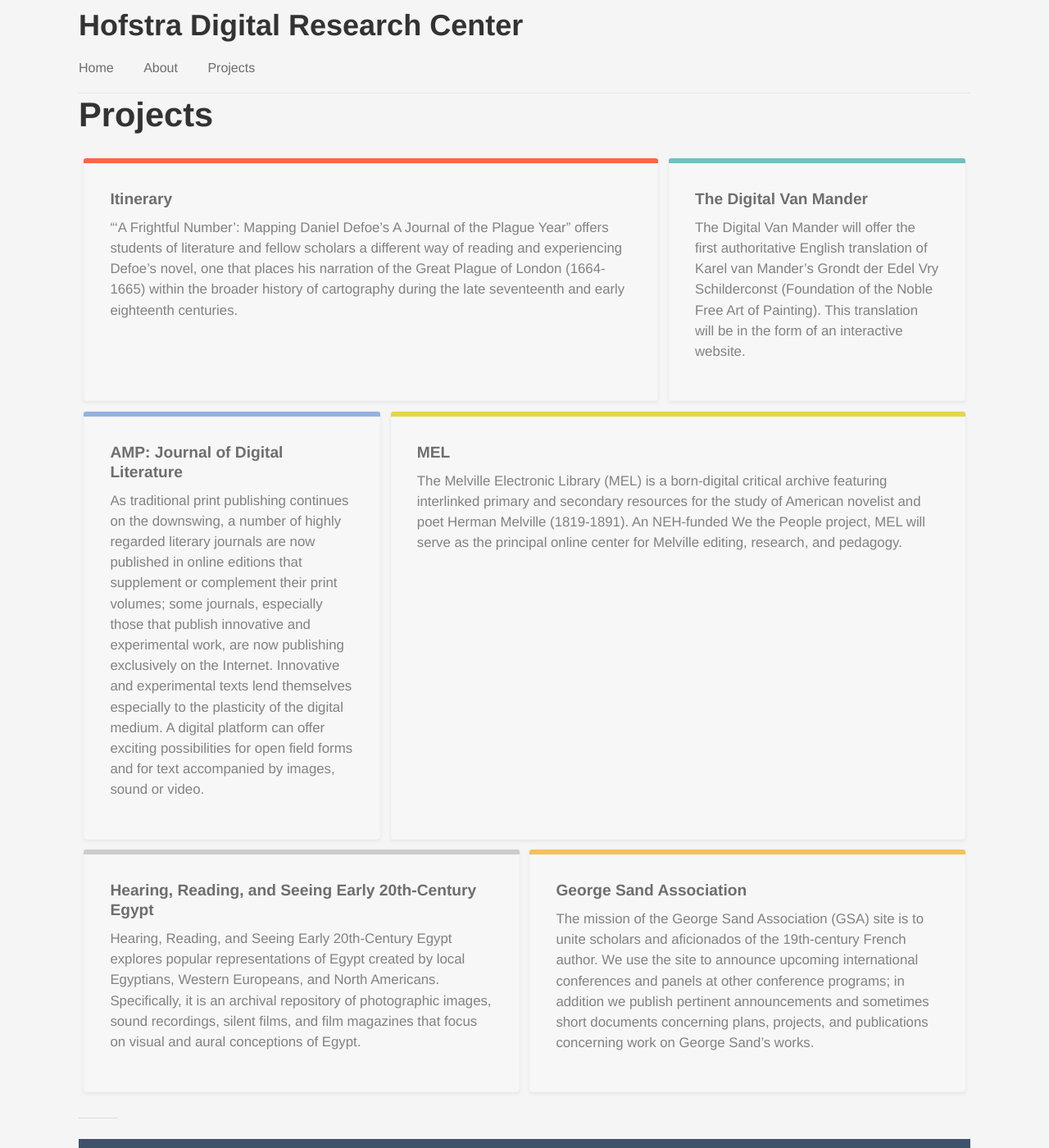
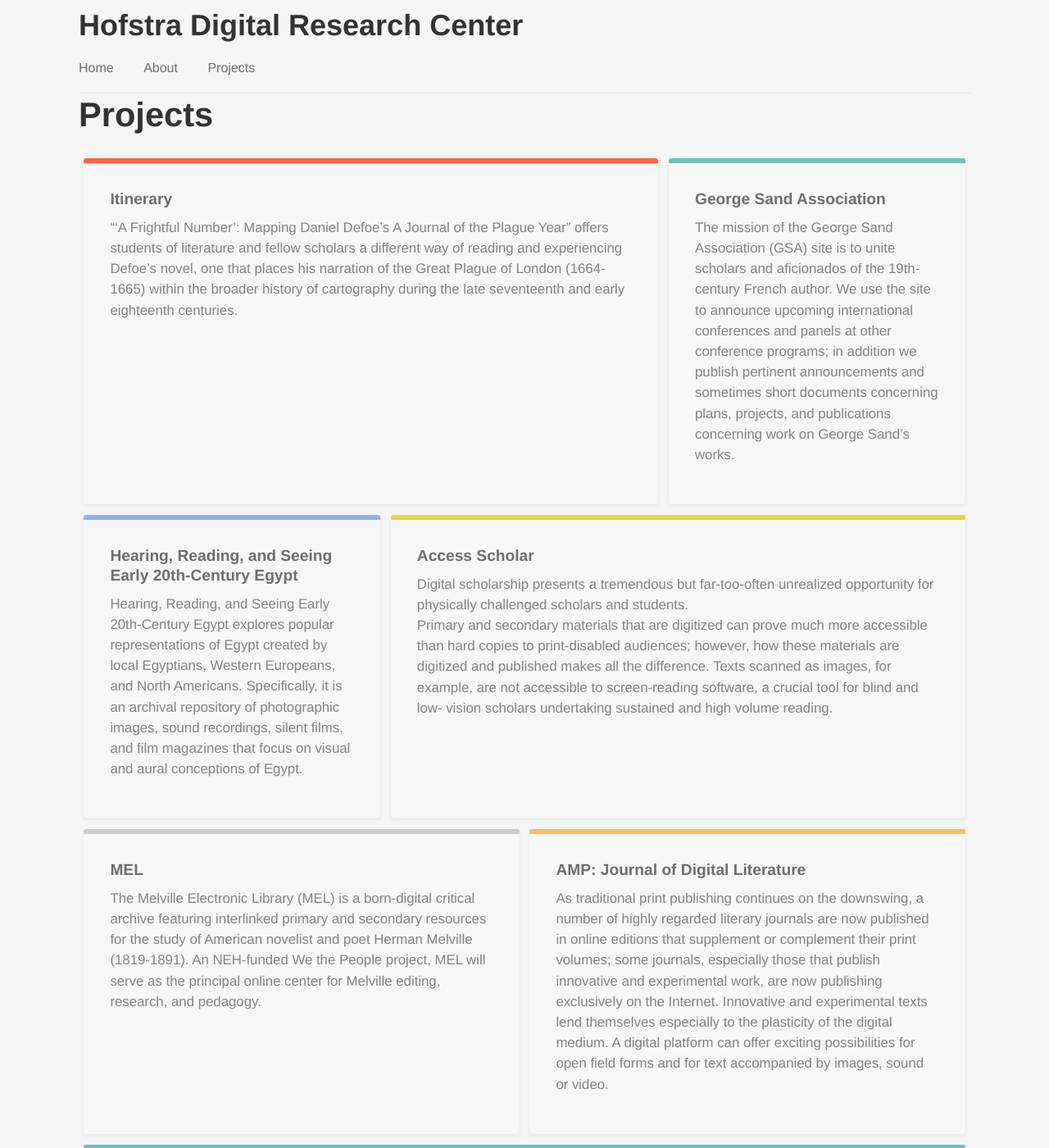
Before and after one commit to hofstra/drc, a Jekyll site: the page built from projects.html, in a window 1280 px wide and 1400 px high. Shown: the whole window at 82% size. Built offline with Jekyll 4.4.1, drawn with Linux system fonts in a browser that asks for light colours; nearby versions of some CDN libraries.

Commit message:
Tweak content.

```diff
--- a/_layouts/post.html
+++ b/_layouts/post.html
@@ -19,6 +19,6 @@
 	</div>
 </div>
 
-{{ page.content }}
+{{ page.content | markdownify }}
 
 </article>
--- a/_posts/2015-01-24-accessscholar.md
+++ b/_posts/2015-01-24-accessscholar.md
@@ -2,15 +2,27 @@
 layout: post
 title: "Access Scholar"
 categories: projects
-date:   2015-01-31 21:46:19
+date:   2015-01-25 21:46:19
 tags: []
-published: false
+published: true
+image: "/images/access_scholar.png"
 
 ---
 
-Lorem ipsum dolor sit amet, consectetur adipisicing elit, sed do eiusmod
-tempor incididunt ut labore et dolore magna aliqua. Ut enim ad minim veniam,
-quis nostrud exercitation ullamco laboris nisi ut aliquip ex ea commodo
-consequat. Duis aute irure dolor in reprehenderit in voluptate velit esse
-cillum dolore eu fugiat nulla pariatur. Excepteur sint occaecat cupidatat non
-proident, sunt in culpa qui officia deserunt mollit anim id est laborum.
+Digital scholarship presents a tremendous but far-too-often unrealized opportunity for physically challenged scholars and students.
+
+Primary and secondary materials that are digitized can prove much more accessible than hard copies to print-disabled audiences; however, how these materials are digitized and published makes all the difference.   Texts scanned as images, for example, are not accessible to screen-reading software, a crucial tool for blind and low- vision scholars undertaking sustained and high volume reading.
+
+<!--more-->
+
+AccessScholar will address the problem of this unrealized opportunity in several ways.
+
+* It will publish and disseminate accessibility standards such as those advocated by the W3C Web Accessibility Initiative and NFB (National Foundation for the Blind) Nonvisual Web Accessibility Certification Project.
+
+* It will promote best practices by recognizing and honoring digital databases or publishers of scholarly ebooks whose sites and content are highly accessible to disabled users.
+
+* It will promote improved accessibility by serving as a clearing house for requests that digital research databases and publishers of scholarly ebooks make their sites or content accessible for disabled users.
+
+* As a crowd-sourcing initiative, it will maintain a database of primary and secondary scholarly materials that (through OCR software, for example) individuals have made more accessible.  Further, it will urge the institutions that hold the less accessible versions of those materials to update their databases to incorporate the more accessible versions.
+
+Thus, visitors to AccessScholar will be able to learn about accessibility standards and best practices, find an institutional advocate for requests to make specific scholarly materials more accessible, and use or contribute to a repository of scholarly materials that have been made more accessible.
```
Also changed, not shown: _posts/2015-01-24-amp-journal-of-digital-literature.md (+1 -1 lines), _posts/2015-01-24-digitalvanmander.md (+1 -1 lines), _posts/2015-01-24-george-sand.md (+1 -0 lines), _posts/2015-01-24-hearing-reading-and-seeing-early-20thcentury-egypt.md (+1 -0 lines), images/access_scholar.png (added).
